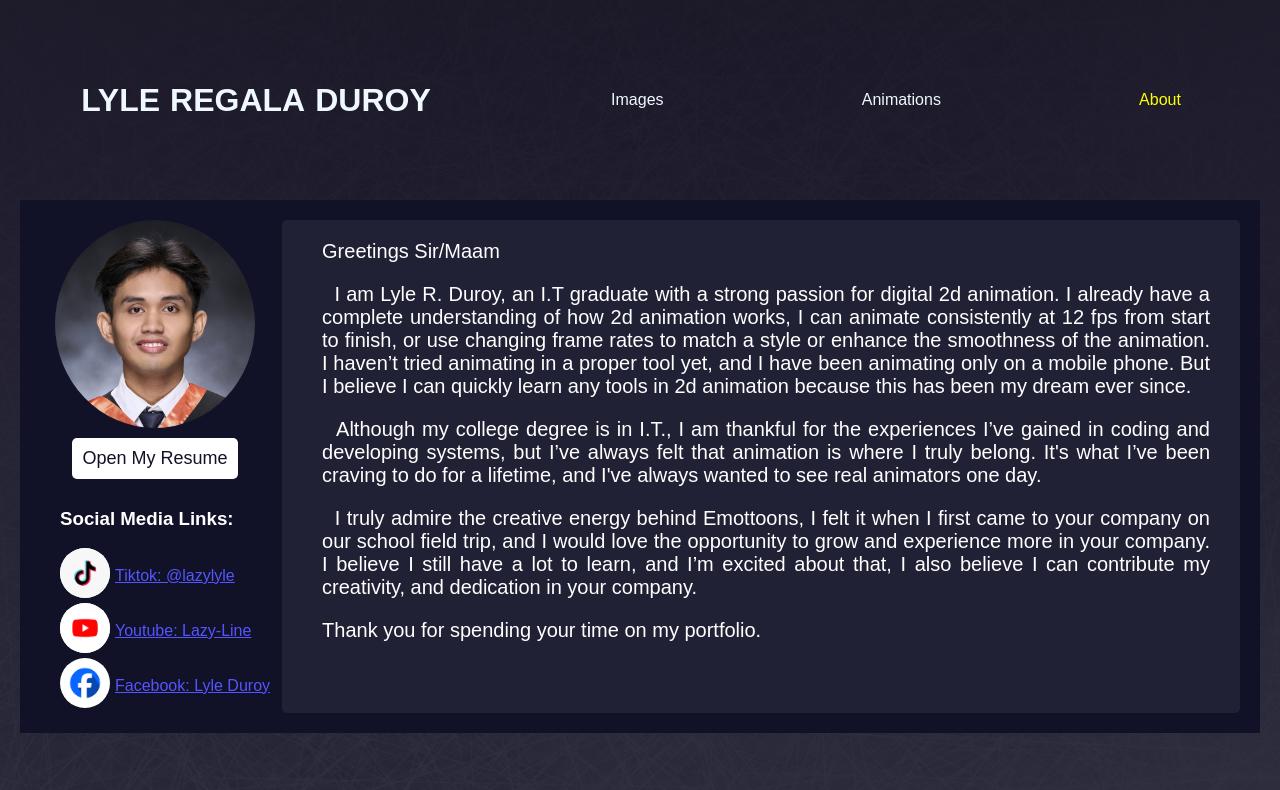
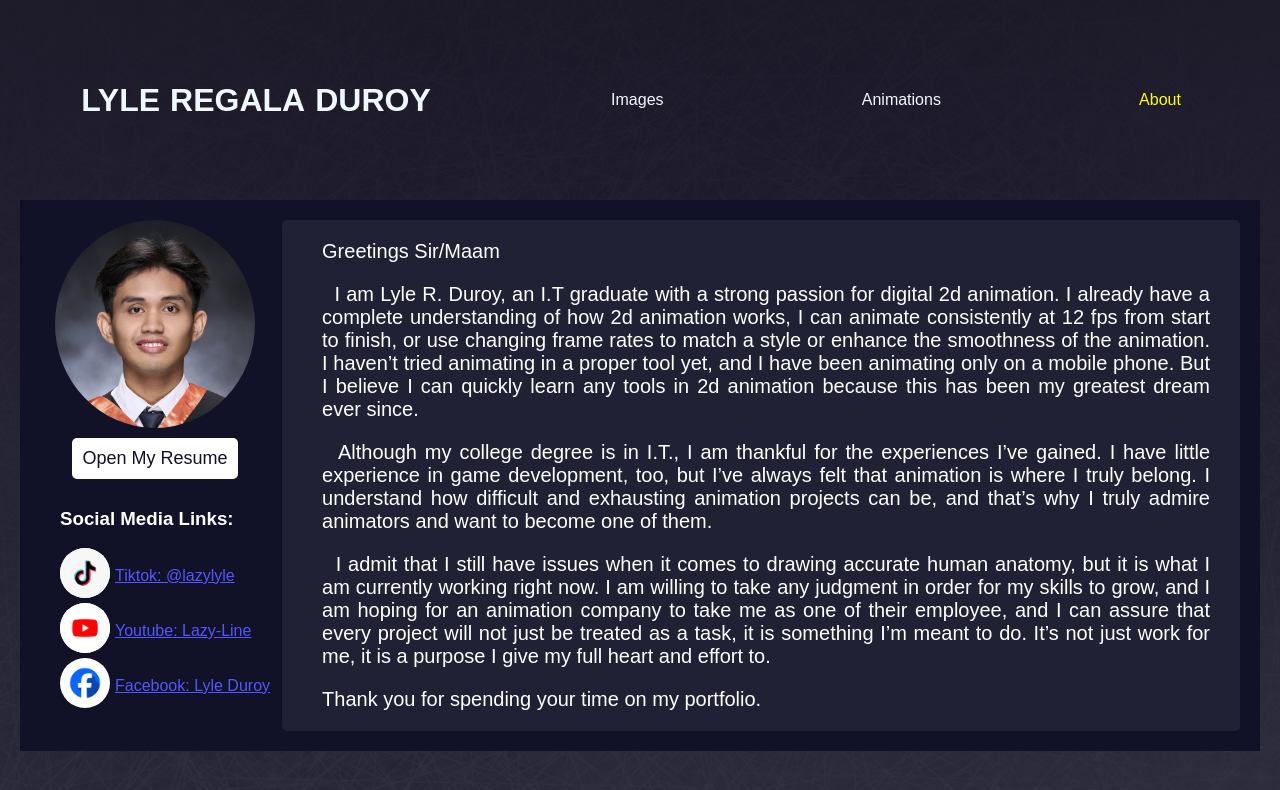
Before and after one commit to Lyleduroy/lyleart, a plain HTML site: page about.html in a window 1280 px wide. Drawn offline with Linux system fonts and the light colour scheme.

Commit message:
change the about paragraphs

```diff
--- a/about.html
+++ b/about.html
@@ -178,9 +178,9 @@
             <div class="column2">
                 <ul>
                     <p>Greetings Sir/Maam</p>
-                    <p>&nbsp;&nbsp;I am Lyle R. Duroy, an I.T graduate with a strong passion for digital 2d animation. I already have a complete understanding of how 2d animation works, I can animate consistently at 12 fps from start to finish, or use changing frame rates to match a style or enhance the smoothness of the animation. I haven’t tried animating in a proper tool yet, and I have been animating only on a mobile phone. But I believe I can quickly learn any tools in 2d animation because this has been my dream ever since.</p>
-                    <p>&nbsp;&nbsp;Although my college degree is in I.T., I am thankful for the experiences I’ve gained in coding and developing systems, but I’ve always felt that animation is where I truly belong. It's what I’ve been craving to do for a lifetime, and I've always wanted to see real animators one day.</p>
-                    <p>&nbsp;&nbsp;I truly admire the creative energy behind Emottoons, I felt it when I first came to your company on our school field trip, and I would love the opportunity to grow and experience more in your company. I believe I still have a lot to learn, and I’m excited about that, I also believe I can contribute my creativity, and dedication in your company.</p>
+                    <p>&nbsp;&nbsp;I am Lyle R. Duroy, an I.T graduate with a strong passion for digital 2d animation. I already have a complete understanding of how 2d animation works, I can animate consistently at 12 fps from start to finish, or use changing frame rates to match a style or enhance the smoothness of the animation. I haven’t tried animating in a proper tool yet, and I have been animating only on a mobile phone. But I believe I can quickly learn any tools in 2d animation because this has been my greatest dream ever since.</p>
+                    <p>&nbsp;&nbsp;Although my college degree is in I.T., I am thankful for the experiences I’ve gained. I have little experience in game development, too, but I’ve always felt that animation is where I truly belong. I understand how difficult and exhausting animation projects can be, and that’s why I truly admire animators and want to become one of them.</p>
+                    <p>&nbsp;&nbsp;I admit that I still have issues when it comes to drawing accurate human anatomy, but it is what I am currently working right now. I am willing to take any judgment in order for my skills to grow, and I am hoping for an animation company to take me as one of their employee, and I can assure that every project will not just be treated as a task, it is something I’m meant to do. It’s not just work for me, it is a purpose I give my full heart and effort to.</p>
                     <p>Thank you for spending your time on my portfolio.</p>
                 </ul>
             </div>
```
